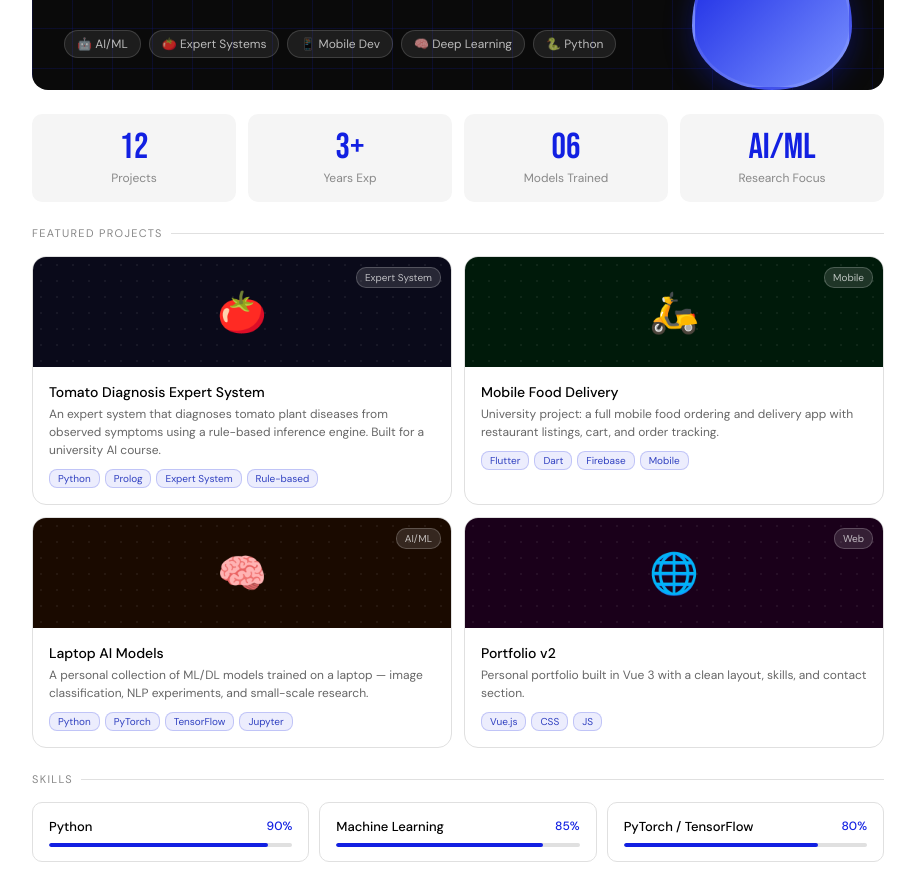
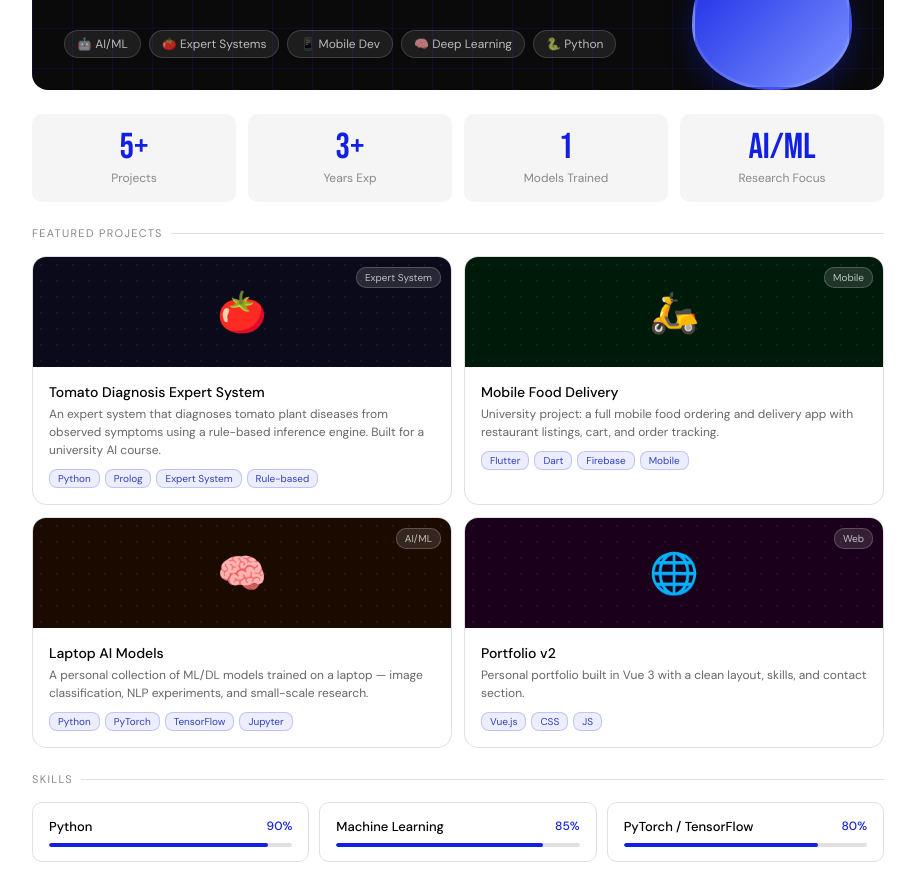
Before and after one commit to Palolol/Palolol, a Vue app: page / in a window 1280 px wide. Shown: the part 1880-2751 px from the top of the page, without its empty margins (182-1097 px from the left). Built offline with nearby package versions, Linux system fonts and the light colour scheme; grey boxes are pictures that could not be loaded.

Commit message:
Update portfolio stats: 5+ projects, 1 model trained
- Projects: 12 -> 5+
- Models Trained: 06 -> 1
- Years Exp and Research Focus cards unchanged
- Document the change in document.md

```diff
--- a/src/App.vue
+++ b/src/App.vue
@@ -201,7 +201,7 @@
       <!-- Stats -->
       <div class="stats-row">
         <div class="stat-card">
-          <div class="stat-num">12</div>
+          <div class="stat-num">5+</div>
           <div class="stat-lbl">Projects</div>
         </div>
         <div class="stat-card">
@@ -209,7 +209,7 @@
           <div class="stat-lbl">Years Exp</div>
         </div>
         <div class="stat-card">
-          <div class="stat-num">06</div>
+          <div class="stat-num">1</div>
           <div class="stat-lbl">Models Trained</div>
         </div>
         <div class="stat-card">
```
Also changed, not shown: Screenshot 2026-07-06 152513.png (added), 1 other file (tests, documents, lock files or other folders).
